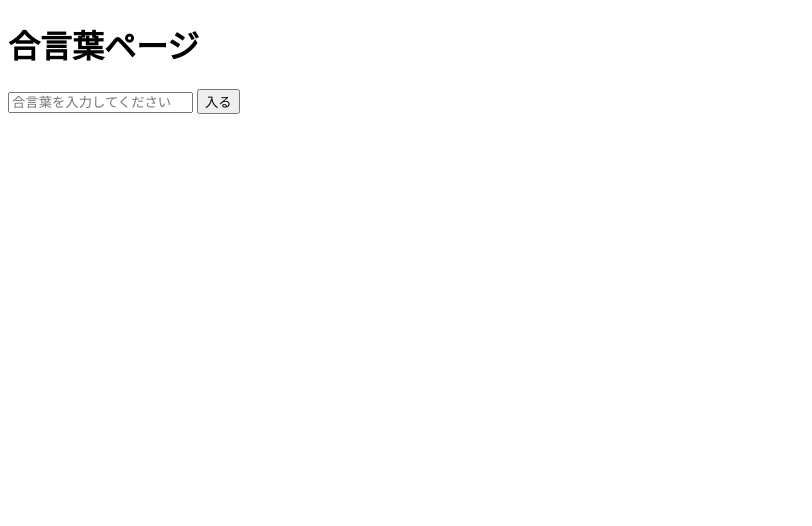
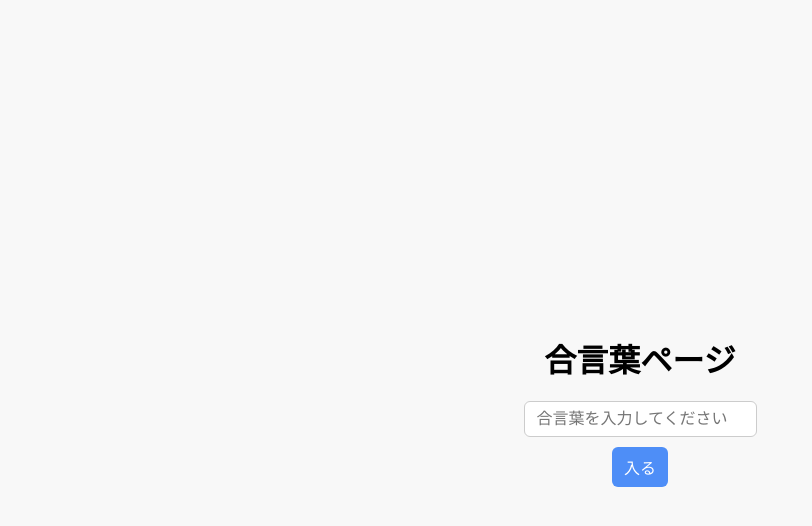
Before and after one commit to whiteapple2380-art/Test, a plain HTML site: page index.html in a window 1280 px wide. Shown: the whole page, without its empty margins (0-812 px from the left). Drawn offline with Linux system fonts and the light colour scheme.

Commit message:
Add files via upload

```diff
--- a/index.html
+++ b/index.html
@@ -5,6 +5,52 @@
   <title>遷移テスト</title>
 </head>
 <body>
+
+  <style>
+    body {
+      font-family: "Noto Sans JP", sans-serif;
+      display: flex;                /* 横並び・縦並びの制御を有効化 */
+      flex-direction: column;       /* 上から下へ並べる */
+      align-items: center;          /* 横方向の中央揃え */
+      justify-content: center;      /* 縦方向の中央揃え */
+      height: 100vh;                /* 画面全体の高さを確保 */
+      margin: 0;                    /* 余白を消す */
+      background-color: #f8f8f8;    /* 背景色（任意） */
+    }
+
+    h1 {
+      margin-bottom: 20px;
+    }
+
+    form {
+      display: flex;
+      flex-direction: column;
+      align-items: center;
+      gap: 10px;  /* 要素の間に少し隙間 */
+    }
+
+    input, button {
+      padding: 8px 12px;
+      font-size: 16px;
+      border-radius: 6px;
+      border: 1px solid #ccc;
+    }
+
+    button {
+      background-color: #4e8ef7;
+      color: white;
+      border: none;
+      cursor: pointer;
+    }
+
+    button:hover {
+      background-color: #3b74d9;
+    }
+  </style>
+</head>
+
+<body>
+
   <h1>合言葉ページ</h1>
   <form id="gate">
     <input id="key" type="password" placeholder="合言葉を入力してください" required>
```
